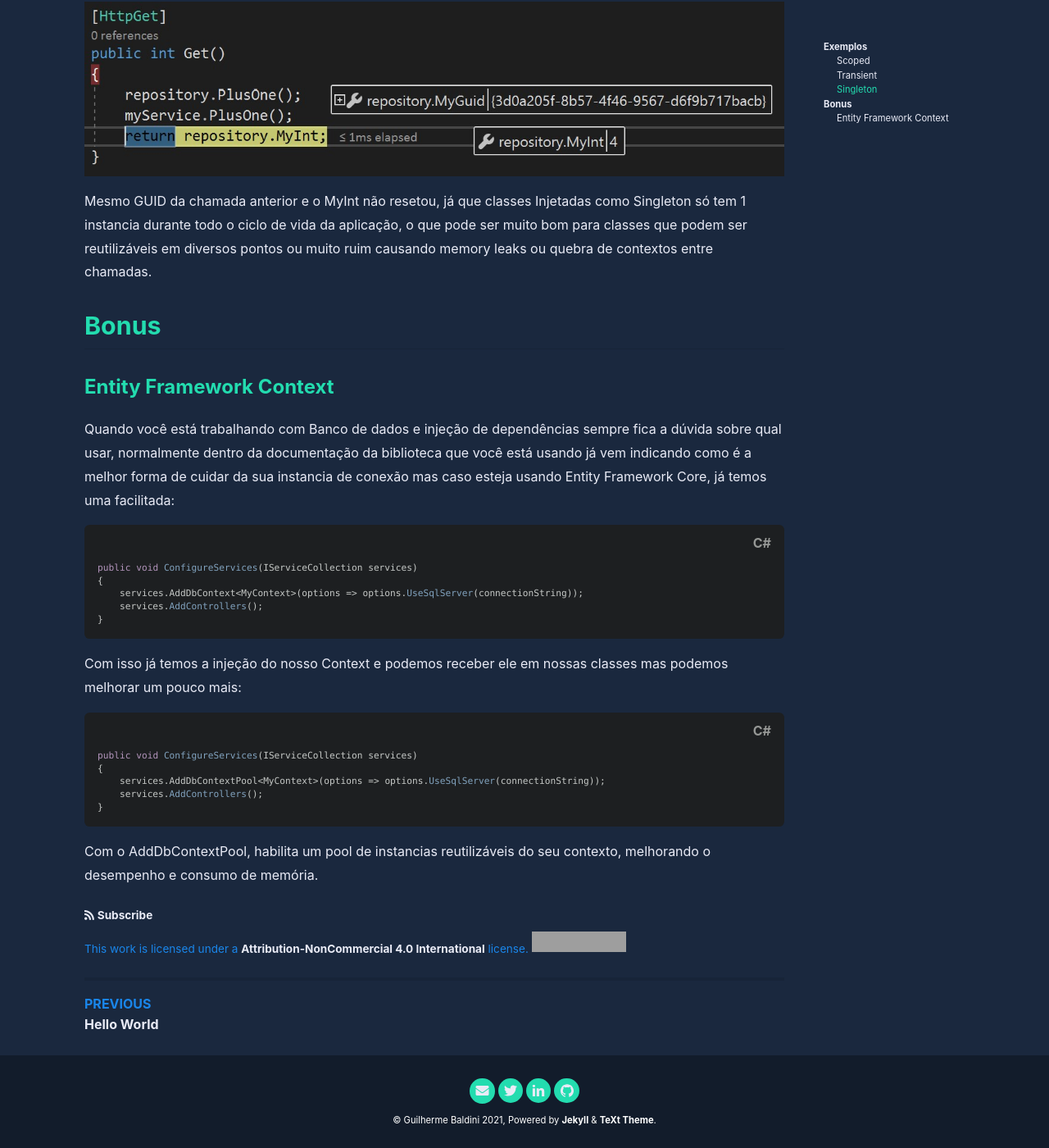
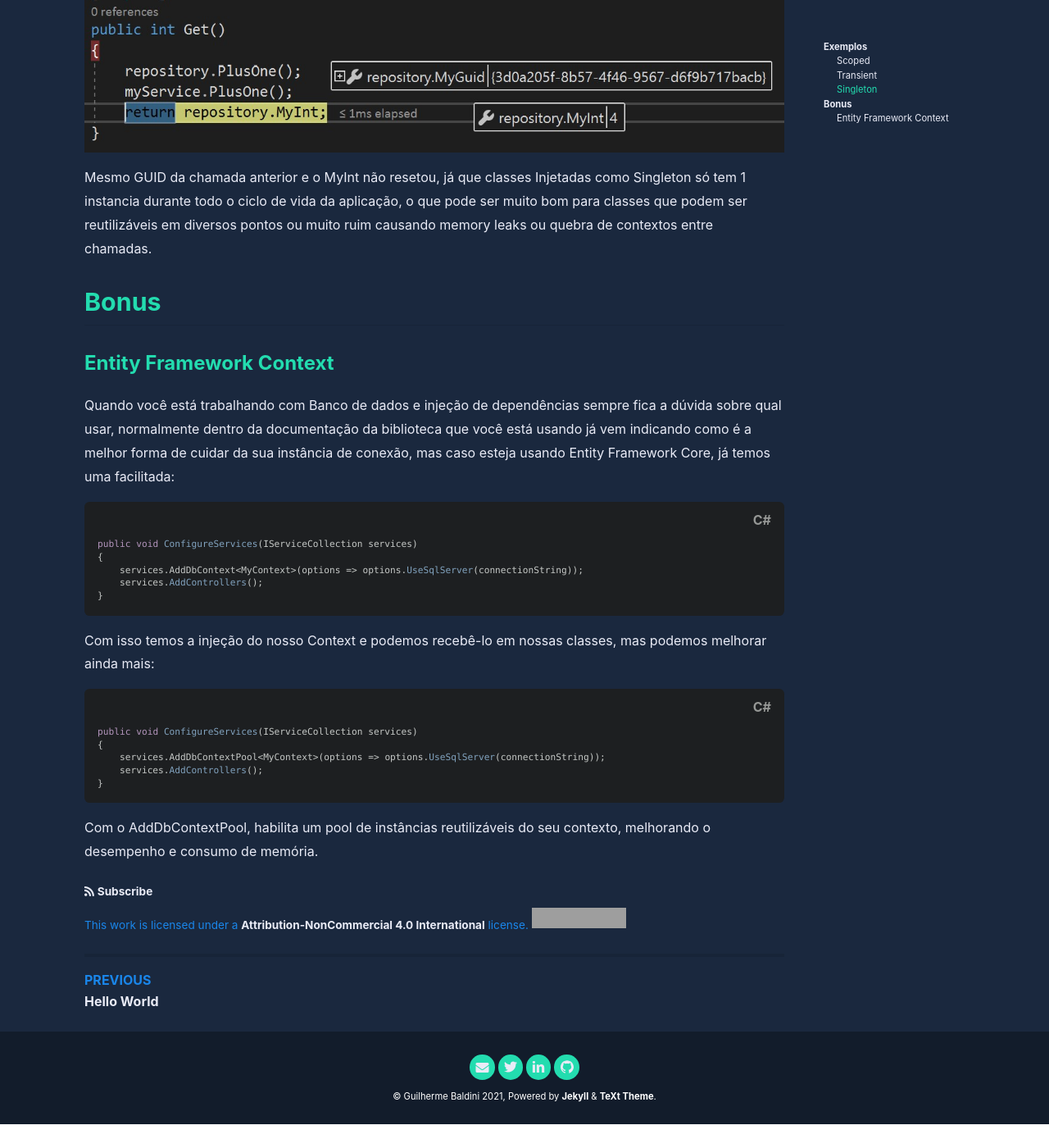
Before and after one commit to Baldini/baldini.github.io, a Jekyll site: the page built from _posts/2021-02-18-dependency-injection.md, in a window 1280 px wide and 1400 px high, scrolled down 5048 px. Shown: the whole window at 82% size. Built offline with Jekyll 4.4.1, drawn with Linux system fonts in a browser that asks for light colours; nearby versions of some CDN libraries; comment, search, counter and statistics services are not loaded; after the commit the page ends 6419 px from its top, so only the background shows below that; some of the changed text lies outside the part shown; grey boxes are pictures that could not be loaded.

Commit message:
fix typos

```diff
--- a/_posts/2021-02-18-dependency-injection.md
+++ b/_posts/2021-02-18-dependency-injection.md
@@ -4,7 +4,7 @@
 key: aspnet-core-dependency-injection
 ---
 
-A ideia da injeção de dependência é manter o desacoplamento entre módulos do sistema, com a injeção as classes de dependências não são instanciadas diretamente na classe utilizada, mas sim em uma estrutura responsável por isso, um container, isso nos ajuda a controlar essas instancias de forma mais simples e performática, já que o .NET faz isto para nós e facilitando os testes unitários por trabalhar com interfaces, assim facilitando os mocks.
+A ideia da injeção de dependência é manter o desacoplamento entre módulos do sistema. Com a injeção, as classes de dependências não são instanciadas diretamente na classe utilizada, mas sim em uma estrutura responsável por isso, um container, isso nos ajuda a controlar essas instâncias de forma mais simples e performática, já que o .NET faz isto para nós, facilitando os testes unitários por trabalhar com interfaces, assim facilitando os mocks.
 
 Ou seja, onde antes fazíamos isso:
 
@@ -19,7 +19,7 @@
 }
 {% endhighlight %}
 
-Agora faremos
+Agora faremos:
 
 {% highlight C# %}
 public class Foo
@@ -55,7 +55,7 @@
 }
 {% endhighlight %}
 
-iremos criar uma classe que irá usar nosso ~repository~
+Iremos criar uma classe, que irá usar nosso ~repository~
 
 {% highlight C# %}
 public class MyService
@@ -104,7 +104,7 @@
 
 Classes scoped são instanciadas a cada novo escopo solicitado, no caso do ASP.NET Core, cada chamada HTTP recebida.
 
-São ótimas opções para classes que mantem estado e como mantem uma instancia por chamada é mais difícil ter problemas de memória por causa delas, claro que se o código dentro dela tiver problemas não tem muito pra onde fugir.
+São ótimas opções para classes que mantém estado, e como mantém uma instância por chamada, é mais difícil ter problemas de memória.  Claro que se o código dentro dela tiver problemas não terá muito para onde fugir.
 
 #### Code
 
@@ -119,7 +119,7 @@
 }
 {% endhighlight %}
 
-Rodando o projeto e chamando nosso endpoint podemos perceber que a instancia da classe MyRepository é compartilhada entre o MyController e o MyService, já que ambas estão sendo utilizadas dentro no mesmo escopo, uma chamada HTTP.
+Rodando o projeto e chamando nosso endpoint podemos perceber que a instância da classe MyRepository é compartilhada entre o MyController e o MyService, já que ambas estão sendo utilizadas dentro no mesmo escopo, uma chamada HTTP.
 
 ![image](/assets/images/2020/02/2021-02-18-dependency-injection-01.jpg)
 
@@ -154,7 +154,7 @@
 
 ### Singleton
 
-Classes Singleton são instanciadas na primeira vez que são solicitadas, toda nova vez que for solicitada vai ser enviado a mesma instancia.
+Classes Singleton são instanciadas na primeira vez que são solicitadas, toda vez que for solicitada será enviada a mesma instância.
 
 #### Code
 
@@ -184,7 +184,7 @@
 
 ### Entity Framework Context
 
-Quando você está trabalhando com Banco de dados e injeção de dependências sempre fica a dúvida sobre qual usar, normalmente dentro da documentação da biblioteca que você está usando já vem indicando como é a melhor forma de cuidar da sua instancia de conexão mas caso esteja usando Entity Framework Core, já temos uma facilitada:
+Quando você está trabalhando com Banco de dados e injeção de dependências sempre fica a dúvida sobre qual usar, normalmente dentro da documentação da biblioteca que você está usando já vem indicando como é a melhor forma de cuidar da sua instância de conexão, mas caso esteja usando Entity Framework Core, já temos uma facilitada:
 
 {% highlight C# %}
 public void ConfigureServices(IServiceCollection services)
@@ -194,7 +194,7 @@
 }
 {% endhighlight %}
 
-Com isso já temos a injeção do nosso Context e podemos receber ele em nossas classes mas podemos melhorar um pouco mais:
+Com isso temos a injeção do nosso Context e podemos recebê-lo em nossas classes, mas podemos melhorar ainda mais:
 
 {% highlight C# %}
 public void ConfigureServices(IServiceCollection services)
@@ -204,4 +204,4 @@
 }
 {% endhighlight %}
 
-Com o AddDbContextPool, habilita um pool de instancias reutilizáveis do seu contexto, melhorando o desempenho e consumo de memória.
+Com o AddDbContextPool, habilita um pool de instâncias reutilizáveis do seu contexto, melhorando o desempenho e consumo de memória.
```
Also changed, not shown: other parts of _posts/2021-02-18-dependency-injection.md (+3 -3 lines).
